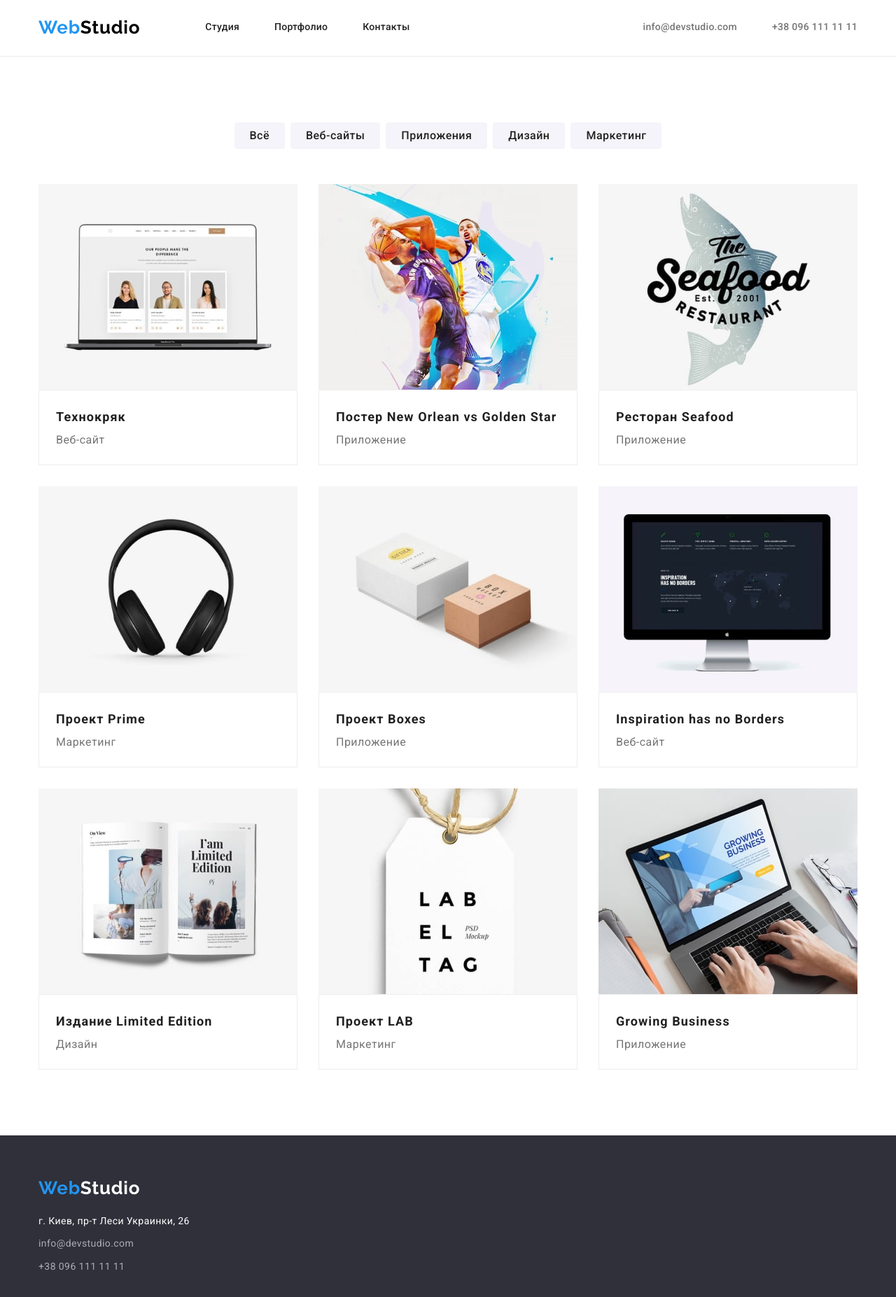
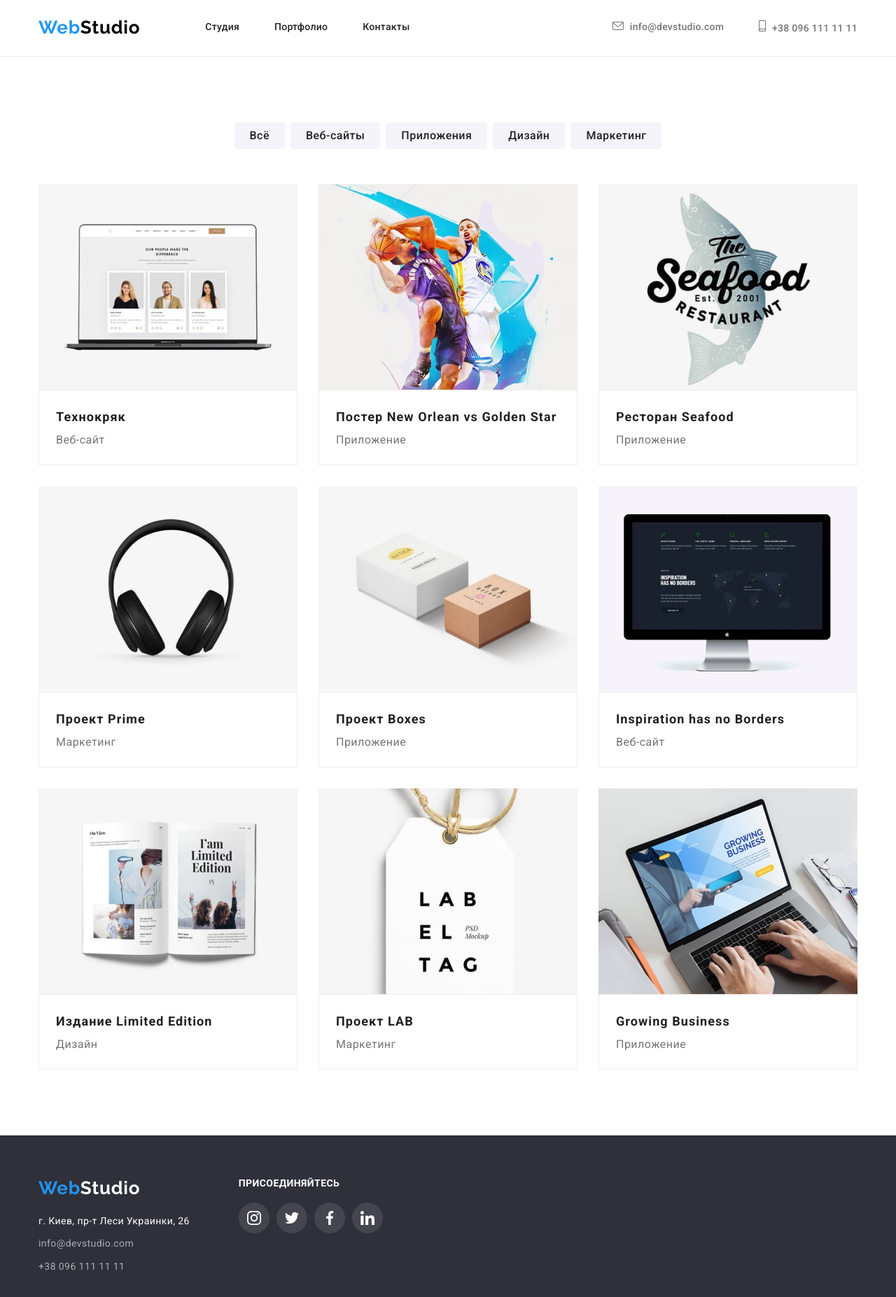
Before and after one commit to SavchenkoYaroslav/goit-markup-hw-04, a plain HTML site: page portfolio.html in a window 1280 px wide. Shown: the whole page at 70% size. Drawn offline with nearby package versions, Linux system fonts and the light colour scheme.

Commit message:
dz-4 final

```diff
--- a/css/style.css
+++ b/css/style.css
@@ -102,6 +102,8 @@ color: var(--secondary-text-color);
 }
 .header-address-item{
   margin-left: auto;
+  display: flex;
+  align-items: center;
 }
 .header-list .header-item {
   margin-right: 50px;
@@ -380,6 +382,7 @@ margin-right: 0;
   display: flex;
     width: 170px;
     height: 92px;
+    background-color: transparent;
     color: #afb1b8;
     border: 1px solid #afb1b8;
     border-radius: 4px;
@@ -389,18 +392,26 @@ margin-right: 0;
 .clients-foto-icon {
   width: 106px;
   height: 60px;
-  fill: #afb1b8;
+  fill: currentColor;
 }
 .clients-foto-link:hover,
 .clients-foto-link:focus {
-background-color: var(--primary-title-color);
+background-color:var(--primary-title-color);
+border-color: var(--accent-color);
 }
 .clients-foto-link:hover .clients-foto-icon,
 .clients-foto-link:focus .clients-foto-icon {
-fill: var(--accent-color);
+fill:var(--accent-color);
 }
 
 /*-------FOOTER------*/
+.footer-container{
+  display: flex;
+  align-items: flex-start;
+}
+.footer-left{
+  margin-right: 70px;
+}
 .footer-navigation {
   background-color: #2F303A;
   padding-top: 60px;
@@ -449,10 +460,7 @@ color: rgba(255, 255, 255, 0.6);
 .footer-addres-link:focus {
   color: var(--accent-color);
 }
-.footer-social {
-  align-items: baseline;
-  text-align: left;
-}
+
 .footer-social-title {
   display: block;
   margin-bottom: 20px;
@@ -464,30 +472,40 @@ color: rgba(255, 255, 255, 0.6);
   color: var(--primary-title-color);
 }
 .footer-social-list {
-  padding: 0;
+  align-items: center;
+  justify-content: center;
   display: flex;
 }
 .footer-social-item {
-  list-style: none;
-  padding-inline-start: 0;
-  display: flex;
-  justify-content: center;
+  width: 44px;
+  height: 44px;
 }
+.footer-social-item:not(:last-child) {
+  margin-right: 10px;
+}
+
 .footer-social-link {
   display: flex;
-    margin-right: 10px;
     background-color: rgba(255, 255, 255, 0.1);
     padding: 0;
-    width: 44px;
-    height: 44px;
-    border-radius: 22px;
+    width: 100%;
+    height: 100%;
+    border-radius: 50%;
     justify-content: center;
     align-items: center;
 }
 .footer-social-icon {
   width: 20px;
   height: 20px;
-  fill: var(--white-text-color);
+  fill:var(--primary-title-color);
+}
+.footer-social-link:hover,
+.footer-social-link:focus {
+background-color:var(--accent-color);
+}
+.footer-social-link:hover .footer-social-icon,
+.footer-social-link:focus .footer-social-icon {
+fill:var(--primary-title-color);
 }
 
 /*--------PORTFOLIO------*/
--- a/portfolio.html
+++ b/portfolio.html
@@ -31,10 +31,18 @@
           <div class="header-contact">
            <ul class="header-address list">
              <li class="header-address-item">
-                 <a class="header-adress-link link" href="mailto:info@devstudio.com">info@devstudio.com</a>
+                 <a class="header-adress-link link" href="mailto:info@devstudio.com" aria-label="email">
+                     <svg class="header-icon-svg" width="16" height="12">
+                         <use href="./images/sprite.svg#icon-envelope-hover" class="svg-contact"></use>
+                     </svg> info@devstudio.com
+                 </a>
              </li>
              <li class="header-address-item">
-                 <a class="header-adress-link link" href="tel:+380961111111">+38 096 111 11 11</a>
+                 <a class="header-adress-link link" href="tel:+380961111111" aria-label="tell">
+                     <svg class="header-icon-svg" width="10" height="16">
+                         <use href="./images/sprite.svg#icon-smartphone" class="svg-contact"></use>
+                     </svg> +38 096 111 11 11
+                 </a>
              </li>
             </ul>
           </div>
@@ -151,8 +159,9 @@
     </main>
     <footer class="footer-navigation">
         <div class="container footer-container">
-        <a href="WebStudio" class="footer-logo link" lang="en"><span class="accent-logo">Web</span>Studio</a>
-        <address>
+            <div class="footer-left">
+            <a href="WebStudio" class="footer-logo link" lang="en"><span class="accent-logo">Web</span>Studio</a>
+            <address>
             <ul class="footer-navigation-list list">
                 <li class="footer-navigation-item">
                     <a class="footer-address-link link" href="">г. Киев, пр-т Леси Украинки, 26</a>
@@ -164,7 +173,37 @@
                     <a class="footer-addres-link link" href="tel:+380961111111">+38 096 111 11 11</a>
                 </li>
             </ul>
-        </address>
+            </address>
+            </div>
+         <div class="footer-right">
+            <h2 class="footer-social-title">Присоединяйтесь</h2>
+              <ul class="footer-social-list list">
+                <li class="footer-social-item link"><a href="" class="footer-social-link link">
+                  <svg class="footer-social-icon">
+                    <use href="./images/sprite.svg#icon-instagram"></use>
+                  </svg>
+                  </a>
+                </li>
+                <li class="footer-social-item"><a href="" class="footer-social-link link">
+                  <svg class="footer-social-icon">
+                    <use href="./images/sprite.svg#icon-twitter"></use>
+                  </svg>
+                  </a>
+                </li>
+                <li class="footer-social-item"> <a href="" class="footer-social-link link">
+                  <svg class="footer-social-icon">
+                    <use href="./images/sprite.svg#icon-facebook"></use>
+                  </svg>
+                  </a>
+                </li>
+                <li class="footer-social-item"> <a href="" class="footer-social-link link">
+                  <svg class="footer-social-icon">
+                    <use href="./images/sprite.svg#icon-linkedin"></use>
+                  </svg>
+                  </a>
+                </li>
+              </ul>
+          </div>
         </div>
     </footer>
 </body>
```
Also changed, not shown: index.html (+7 -5 lines).
